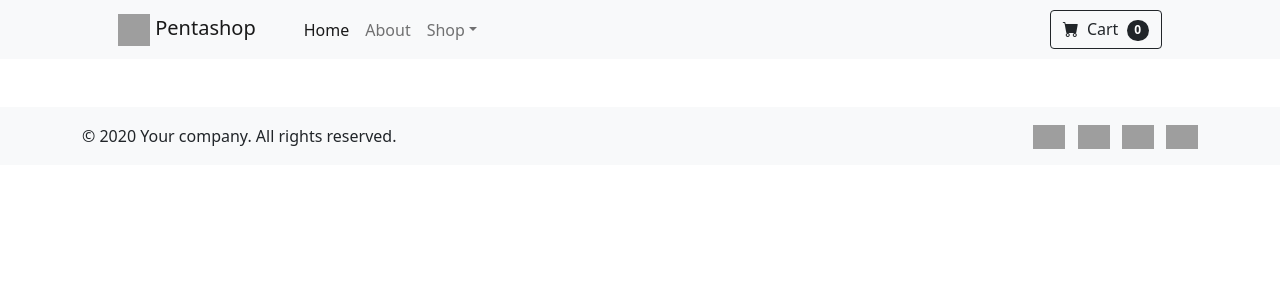
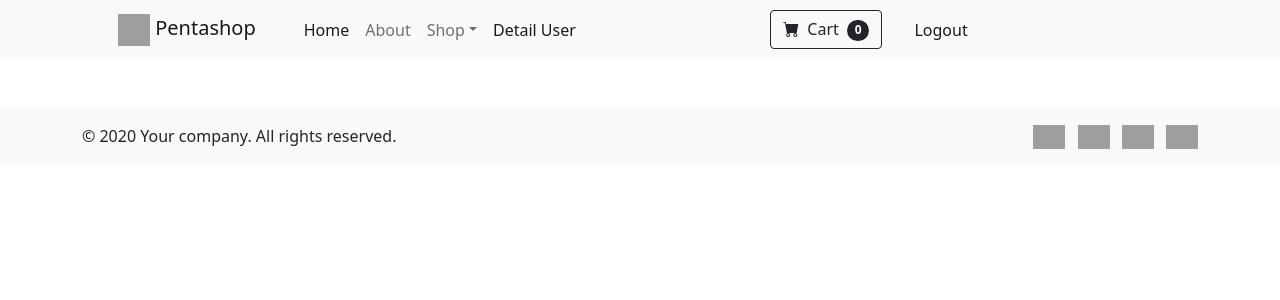
Before and after one commit to marvinds1/TugasWorkshop, a Flask app: template workshop1/templates/layout.html in a window 1280 px wide. Shown: the top 300 px of the page. Run offline with Flask 2, Linux system fonts and the light colour scheme; the template is opened without the code that fills it, so the values that code supplies are empty; some libraries are stand-ins or nearby versions; grey boxes are pictures that could not be loaded.

Commit message:
Update navbar.html

```diff
--- a/workshop1/templates/navbar.html
+++ b/workshop1/templates/navbar.html
@@ -7,7 +7,7 @@
       <button class="navbar-toggler" type="button" data-bs-toggle="collapse" data-bs-target="#navbarSupportedContent" aria-controls="navbarSupportedContent" aria-expanded="false" aria-label="Toggle navigation"><span class="navbar-toggler-icon"></span></button>
       <div class="collapse navbar-collapse" id="navbarSupportedContent">
           <ul class="navbar-nav me-auto mb-2 mb-lg-0 ms-lg-4">
-              <li class="nav-item"><a class="nav-link active" aria-current="page" href="/">Home</a></li>
+              <li class="nav-item"><a class="nav-link active" aria-current="page" href="/home">Home</a></li>
               <li class="nav-item"><a class="nav-link" href="#!">About</a></li>
               <li class="nav-item dropdown">
                   <a class="nav-link dropdown-toggle" id="navbarDropdown" href="#" role="button" data-bs-toggle="dropdown" aria-expanded="false">Shop</a>
@@ -18,6 +18,7 @@
                       <li><a class="dropdown-item" href="#!">New Arrivals</a></li>
                   </ul>
               </li>
+              <li class="nav-item"><a class="nav-link active" aria-current="detail" href="/detailpage">Detail User</a></li>
           </ul>
           <form class="d-flex">
               <button class="btn btn-outline-dark" type="submit">
@@ -26,6 +27,11 @@
                   <span class="badge bg-dark text-white ms-1 rounded-pill">0</span>
               </button>
           </form>
+          <a class="navbar-exit" href="#!">
+            <ul class="navbar-nav me-auto mb-2 mb-lg-0 ms-lg-4" action="/logout">
+                <li class="nav-item"><a class="nav-link active" aria-current="/start" href="/">Logout</a></li>
+            </ul>
+          </a>
       </div>
   </div>
 </nav>
```
